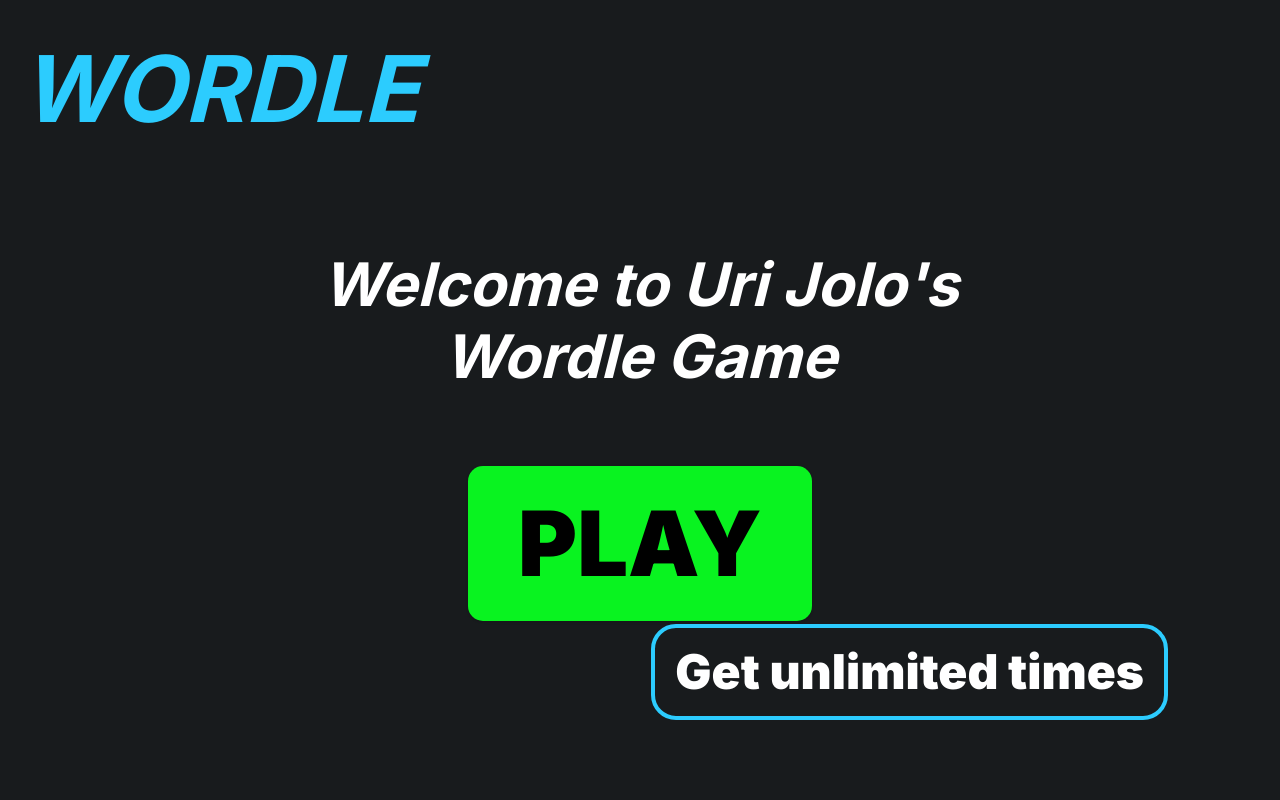
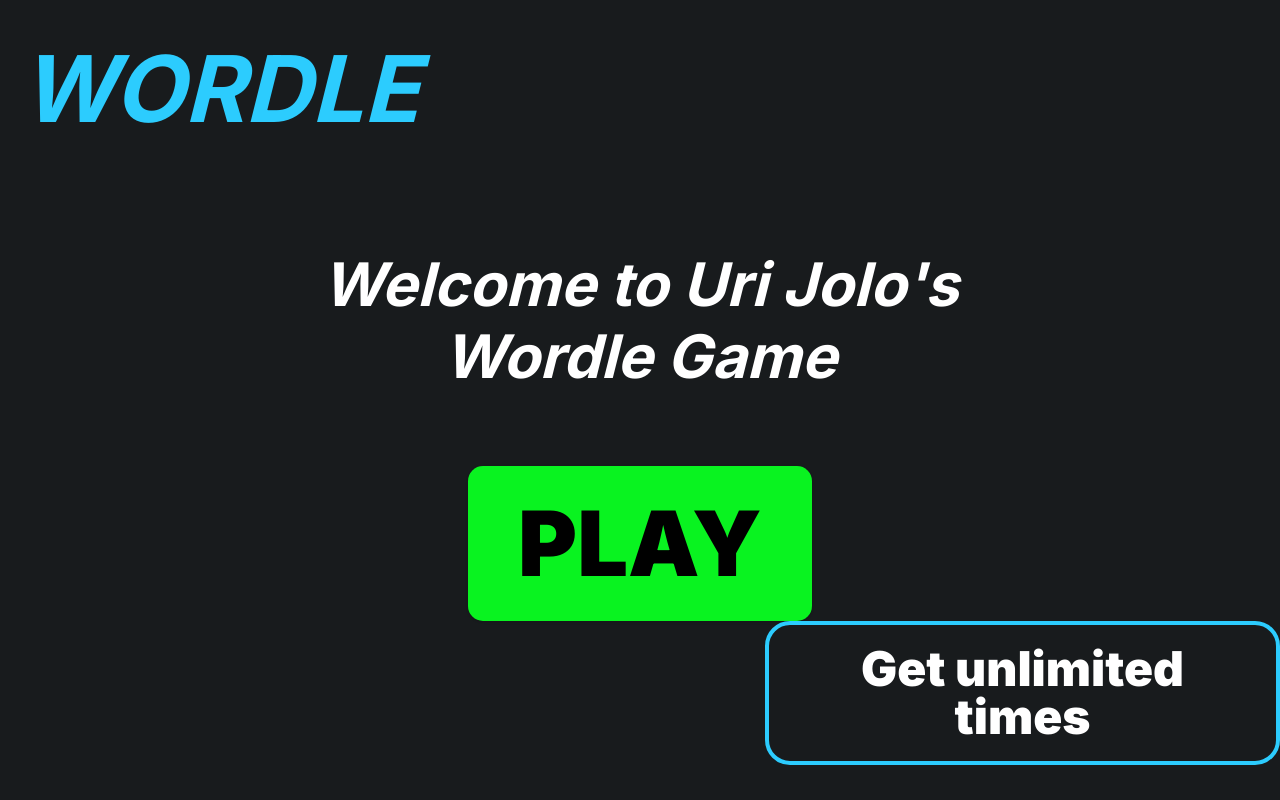
Before and after one commit to UrielJolodovsky/wordle, a Next.js app: page / in a window 1280 px wide. Built offline with nearby package versions, Linux system fonts and the light colour scheme.

Commit message:
fix style UnlimitedTimes button

```diff
--- a/src/components/UnlimitedTimes.tsx
+++ b/src/components/UnlimitedTimes.tsx
@@ -2,8 +2,9 @@
 
 export default function UnlimitedTimes() {
     return (
-        <div className="fixed bottom-20 right-28">
-            <div className=" border-wordle p-5 rounded-[25px] border-4 hover:scale-105">
+        <div className="flex flex-direction:row">
+            <div className="w-3/5"></div>
+            <div className="border-wordle p-5 rounded-[25px] border-4 hover:scale-105 justify-end">
             <button className="text-white text-5xl font-black">
                 Get unlimited times
             </button>
```
